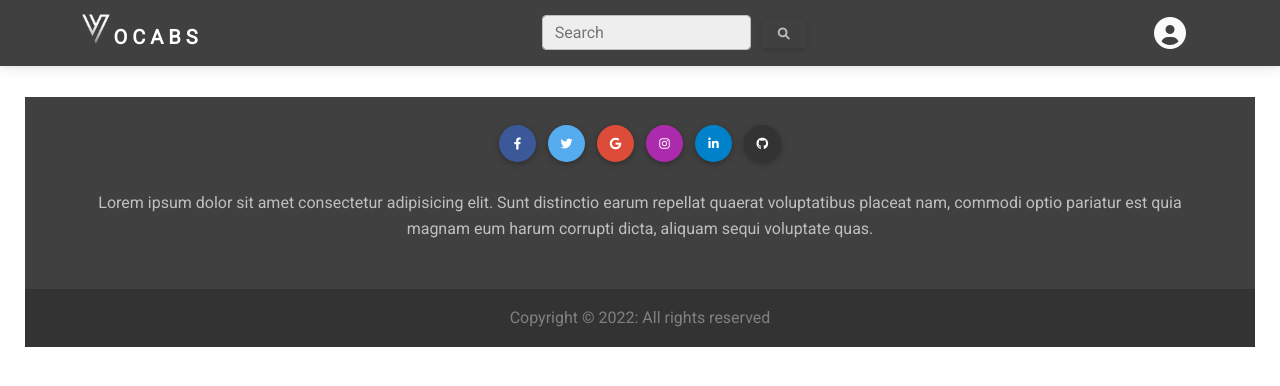
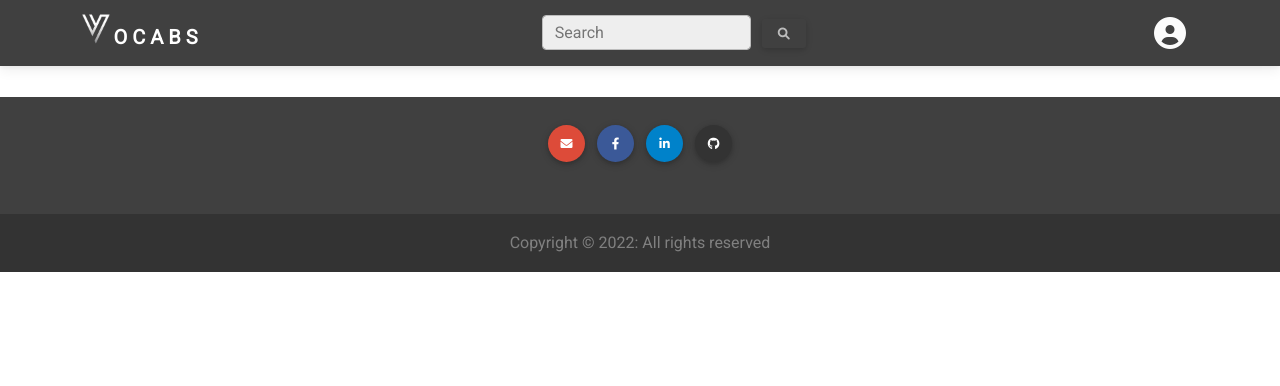
Before and after one commit to AlimusSifar/Project-Vocabulary, a Flask app: page / in a window 1280 px wide. Shown: the top 386 px of the page. Run offline with Flask 2, Linux system fonts and the light colour scheme; data that the repository does not hold is empty; some libraries are stand-ins or nearby versions.

Commit message:
essential update 1

```diff
--- a/pyproject.toml
+++ b/pyproject.toml
@@ -7,8 +7,8 @@ authors = ["Alimus Sifar <alimus.sifar@g.bracu.ac.bd>"]
 [tool.poetry.dependencies]
 python = "^3.8.0"
 Flask = "^2.1.2"
+Flask-Login = "^0.6.1"
 Flask-SQLAlchemy = "^2.5.1"
-Flask-Login = "^0.6.1"
 PyMySQL = "^1.0.2"
 pytest = "^7.1.2"
 
--- a/website/auth.py
+++ b/website/auth.py
@@ -53,4 +53,5 @@ def login():
 @login_required
 def logout():
     logout_user()
+    flash('Logged out successfully!', category='success')
     return redirect(request.referrer)
--- a/website/models.py
+++ b/website/models.py
@@ -31,6 +31,9 @@ class Word(db.Model):
     id = db.Column(db.Integer, primary_key=True)
     word = db.Column(db.String(50), nullable=False)
     pos = db.Column(db.String(16), nullable=False)
+    user_id = db.Column(db.String(128), db.ForeignKey('user.email'), nullable=False)
+
+    user = db.relationship('User', backref='words', lazy=True)
 
     def __repr__(self):
         return f"<{type(self).__name__} {self.word}, {self.pos}>"
@@ -40,8 +43,10 @@ class Meaning(db.Model):
     id = db.Column(db.Integer, primary_key=True)
     meaning = db.Column(db.String(150), nullable=False)
     source = db.Column(db.String(50), nullable=False)
+    user_id = db.Column(db.String(128), db.ForeignKey('user.email'), nullable=False)
     word_id = db.Column(db.Integer, db.ForeignKey('word.id'), nullable=False)
 
+    user = db.relationship('User', backref='meanings', lazy=True)
     word = db.relationship("Word", backref="meanings", lazy=True)
 
     def __repr__(self):
--- a/website/static/assets/css/myStyle.css
+++ b/website/static/assets/css/myStyle.css
@@ -1,5 +1,5 @@
 body {
-    padding: 25px;
+    padding-top: 25px;
 }
 
 hr {
@@ -51,8 +51,9 @@ hr {
 }
 
 .meaning-item {
+    align-items: flex-end;
     padding: 5px 0px;
-    align-items: flex-end;
+    font-size: 1.1rem;
 }
 
 .meaning {
@@ -68,6 +69,8 @@ hr {
 
 .example-item {
     align-items: flex-end;
+    padding: 5px 0px;
+    font-size: 1.1rem;
 }
 
 .example {
--- a/website/templates/footer.html
+++ b/website/templates/footer.html
@@ -5,42 +5,40 @@
 
         <!-- Section: Social media -->
         <section class="mb-4">
+            <!-- Email -->
+            <a class="btn btn-primary btn-floating m-1" style="background-color: #dd4b39"
+                href="mailto:alimus.sifar@g.bracu.ac.bd" role="button"><i class="fas fa-envelope"></i></a>
+
             <!-- Facebook -->
-            <a class="btn btn-primary btn-floating m-1" style="background-color: #3b5998" href="#!" role="button"><i
-                    class="fab fa-facebook-f"></i></a>
+            <a class="btn btn-primary btn-floating m-1" style="background-color: #3b5998"
+                href="https://facebook.com/AlimusSifar" role="button"><i class="fab fa-facebook-f"></i></a>
 
             <!-- Twitter -->
-            <a class="btn btn-primary btn-floating m-1" style="background-color: #55acee" href="#!" role="button"><i
-                    class="fab fa-twitter"></i></a>
+            <!-- <a class="btn btn-primary btn-floating m-1" style="background-color: #55acee" href="#!" role="button"><i
+                    class="fab fa-twitter"></i></a> -->
 
             <!-- Google -->
-            <a class="btn btn-primary btn-floating m-1" style="background-color: #dd4b39" href="#!" role="button"><i
-                    class="fab fa-google"></i></a>
+            <!-- <a class="btn btn-primary btn-floating m-1" style="background-color: #dd4b39" href="#!" role="button"><i
+                    class="fab fa-google"></i></a> -->
 
             <!-- Instagram -->
-            <a class="btn btn-primary btn-floating m-1" style="background-color: #ac2bac" href="#!" role="button"><i
-                    class="fab fa-instagram"></i></a>
+            <!-- <a class="btn btn-primary btn-floating m-1" style="background-color: #ac2bac" href="#!" role="button"><i
+                    class="fab fa-instagram"></i></a> -->
 
             <!-- Linkedin -->
-            <a class="btn btn-primary btn-floating m-1" style="background-color: #0082ca" href="#!" role="button"><i
-                    class="fab fa-linkedin-in"></i></a>
+            <a class="btn btn-primary btn-floating m-1" style="background-color: #0082ca"
+                href="https://linkedin.com/in/AlimusSifar" role="button"><i class="fab fa-linkedin-in"></i></a>
+
             <!-- Github -->
-            <a class="btn btn-primary btn-floating m-1" style="background-color: #333333" href="#!" role="button"><i
-                    class="fab fa-github"></i></a>
+            <a class="btn btn-primary btn-floating m-1" style="background-color: #333333"
+                href="https://github.com/AlimusSifar" role="button"><i class="fab fa-github"></i></a>
         </section>
         <!-- Section: Social media -->
 
-
-
         <!-- Section: Text -->
-        <section class="text-grey-75 mb-4">
-            <p>
-                Lorem ipsum dolor sit amet consectetur adipisicing elit. Sunt
-                distinctio earum repellat quaerat voluptatibus placeat nam,
-                commodi optio pariatur est quia magnam eum harum corrupti dicta,
-                aliquam sequi voluptate quas.
-            </p>
-        </section>
+        <!-- <section class="text-grey-75 mb-4">
+            <p>About</p>
+        </section> -->
         <!-- Section: Text -->
 
 
--- a/website/utils.py
+++ b/website/utils.py
@@ -3,14 +3,14 @@ import datetime as dt
 import re
 
 
-def salt_generator(text):
+def salt_generator(text, length=10):
     sref = (ord(ch) for ch in text)
     rd.seed(sum(sref))
     chars = ('abcdefghijklmnopqrstuvwxyz'
              'ABCDEFGHIJKLMNOPQRSTUVWXYZ'
              '0123456789'
              '!@#$%^&*()-_=+')
-    return ''.join((rd.choice(chars) for _ in range(10)))
+    return ''.join((rd.choice(chars) for _ in range(length)))
 
 
 def titlecase(string):
--- a/website/views.py
+++ b/website/views.py
@@ -16,11 +16,11 @@ def home():
 @views.route('/about', methods=['GET'])
 def about():
     data = {}
-    return '<h1>About</h1>'
+    return '<h1>About</h1><hr><p>coming soon...</p>'
 
 
 @views.route('/profile', methods=['GET'])
 @login_required
 def profile():
     data = {}
-    return '<h1>Profile</h1>'
+    return '<h1>Profile</h1><hr><p>coming soon...</p>'
```
Also changed, not shown: tests/functional/test_home.py (added, +28 -0 lines), tests/unit/test_models.py (added, +50 -0 lines), website/forms.py (+8 -12 lines), website/static/images/512px-cross.png, website/static/images/512px-minus.png, website/static/images/512px-plus.png, 1 other file.
